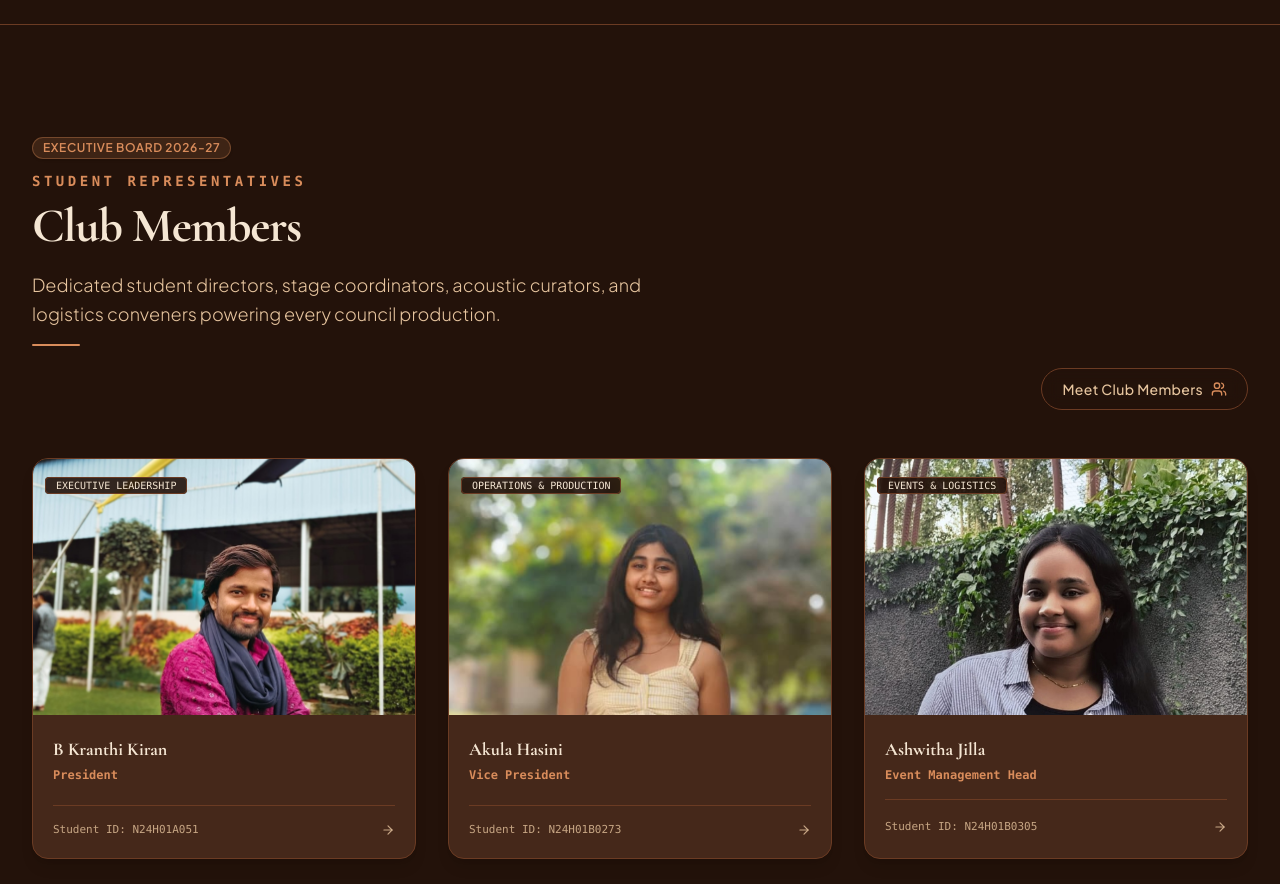
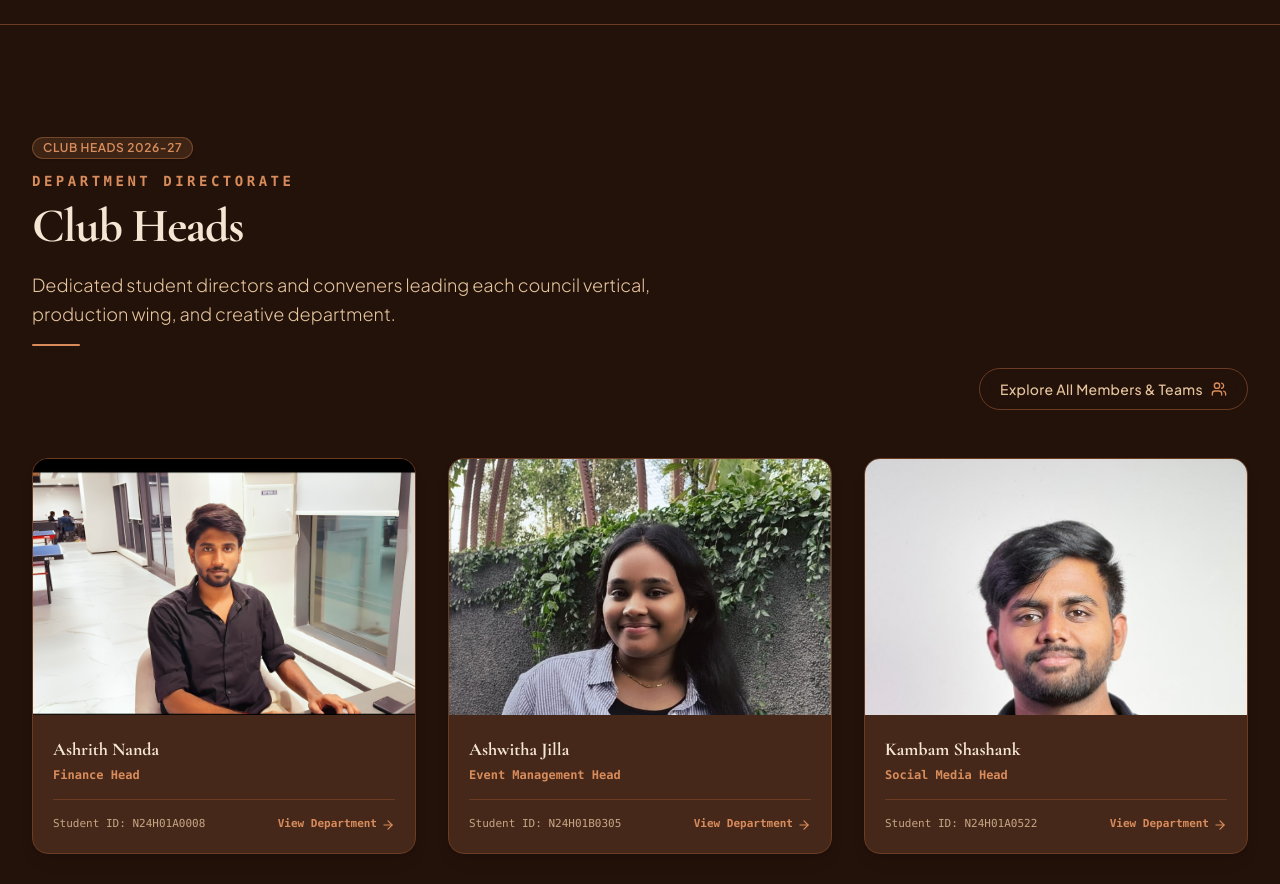
Before and after one commit to ugadiharshavardhan/arts_council_niat, a Next.js app: page / in a window 1280 px wide. Shown: the part 4940-5824 px from the top of the page. Built offline with nearby package versions, Linux system fonts and the light colour scheme; no server answers; the database is empty.

Commit message:
Show only Club Heads preview on landing page instead of all club members

```diff
--- a/src/components/home/CouncilMembersPreview.tsx
+++ b/src/components/home/CouncilMembersPreview.tsx
@@ -1,9 +1,11 @@
-import React from "react";
+import React, { useMemo } from "react";
+import Link from "next/link";
 import { Container } from "../ui/Container";
 import { SectionHeading } from "../ui/SectionHeading";
 import { Button } from "../ui/Button";
 import { CouncilMemberCard } from "../members/CouncilMemberCard";
 import { CouncilMember } from "@/types";
+import { buildCouncilsHierarchy } from "@/data/members";
 import { Users } from "lucide-react";
 
 interface CouncilMembersPreviewProps {
@@ -13,6 +15,27 @@ interface CouncilMembersPreviewProps {
 export const CouncilMembersPreview: React.FC<CouncilMembersPreviewProps> = ({
   members,
 }) => {
+  // Only display Club Heads on the landing page preview (do not show all general members)
+  const clubHeads = useMemo(() => {
+    try {
+      const hierarchy = buildCouncilsHierarchy(members);
+      const heads = hierarchy.councils
+        .map((c) => c.head)
+        .filter((h): h is CouncilMember => Boolean(h));
+
+      if (heads.length > 0) return heads;
+    } catch (e) {
+      console.error(e);
+    }
+
+    // Fallback: filter for heads, excluding executive leadership (president & VP are in LeadershipSection)
+    return members.filter((m) => {
+      const role = (m.role || "").toLowerCase();
+      const isExec = role.includes("president") || role.includes("vice");
+      return !isExec && (role.includes("head") || role.includes("lead"));
+    });
+  }, [members]);
+
   return (
     <section
       id="members"
@@ -22,10 +45,10 @@ export const CouncilMembersPreview: React.FC<CouncilMembersPreviewProps> = ({
       <Container size="wide">
         <div className="flex flex-col md:flex-row md:items-end justify-between mb-12">
           <SectionHeading
-            eyebrow="Student Representatives"
-            title="Club Members"
-            description="Dedicated student directors, stage coordinators, acoustic curators, and logistics conveners powering every council production."
-            badge="Executive Board 2026-27"
+            eyebrow="Department Directorate"
+            title="Club Heads"
+            description="Dedicated student directors and conveners leading each council vertical, production wing, and creative department."
+            badge="Club Heads 2026-27"
             className="mb-0"
           />
 
@@ -36,15 +59,24 @@ export const CouncilMembersPreview: React.FC<CouncilMembersPreviewProps> = ({
               size="md"
               icon={<Users className="w-4 h-4 text-[#D98C5B]" />}
             >
-              Meet Club Members
+              Explore All Members & Teams
             </Button>
           </div>
         </div>
 
-        {/* All Club Members Grid */}
+        {/* Club Heads Grid (Shows only Department Heads, not all club members) */}
         <div className="grid grid-cols-1 sm:grid-cols-2 lg:grid-cols-3 gap-6 sm:gap-8">
-          {members.map((member) => (
-            <CouncilMemberCard key={member.id} member={member} />
+          {clubHeads.map((member) => (
+            <Link
+              key={member.id}
+              href="/club-members"
+              className="block group h-full no-underline"
+            >
+              <CouncilMemberCard
+                member={member}
+                actionLabel="View Department"
+              />
+            </Link>
           ))}
         </div>
       </Container>
```
